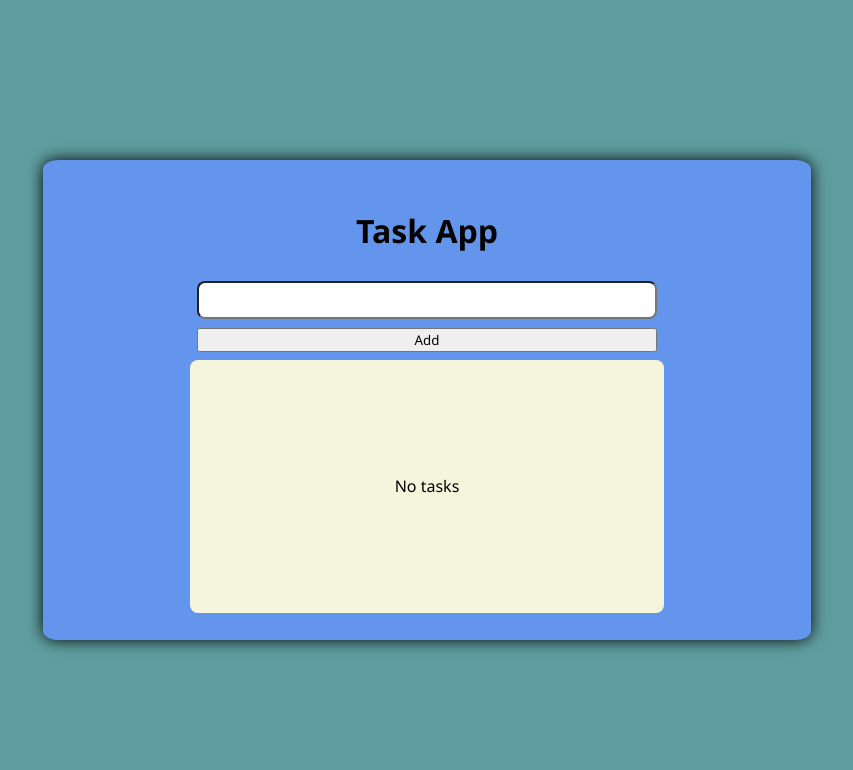
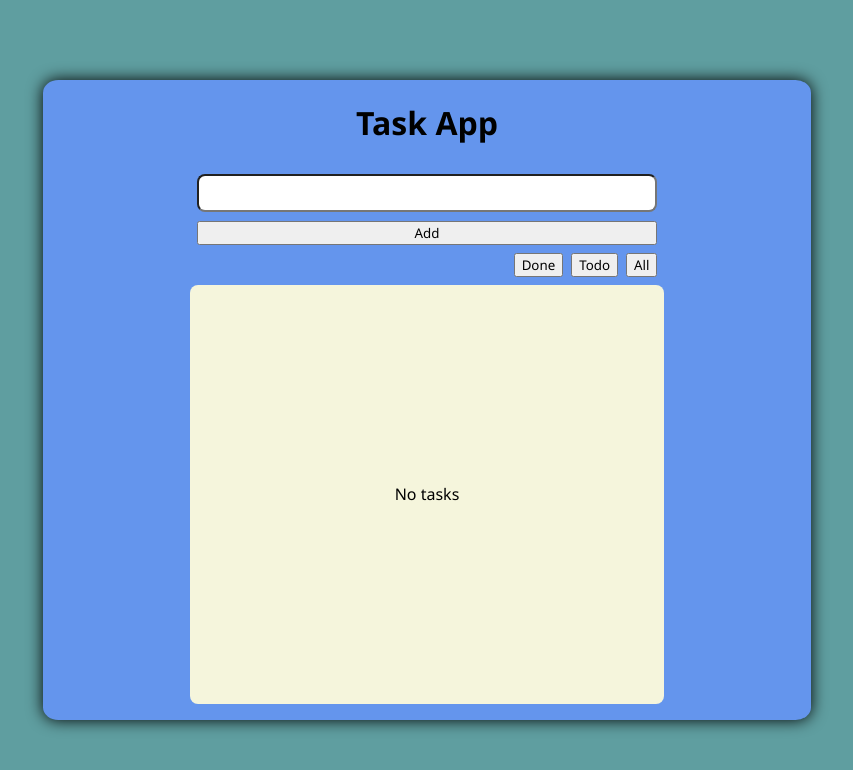
Before and after one commit to JoaoLuixz/task-app, a Vue app: page / in a window 1280 px wide. Shown: the top 770 px of the page, without its empty margins (213-1066 px from the left). Built offline with nearby package versions, Linux system fonts and the light colour scheme; the HTML template or start-up script is replaced by a standard one.

Commit message:
feat: add `FilterButton` component to filter tasks style: improve tasks container width

```diff
--- a/src/App.vue
+++ b/src/App.vue
@@ -1,13 +1,26 @@
 <script setup lang="ts">
 import { ref, computed, watch } from 'vue'
-import type { Task } from './types'
+import type { Task, TaskFilter } from './types'
 import TaskForm from './components/TaskForm.vue'
 import TaskList from './components/TaskList.vue'
 import { getFromLocalStorage, saveOnLocalStorage } from './utils/localStorage'
+import FilterButton from './components/FilterButton.vue'
 
 const tasks = ref<Task[]>(getFromLocalStorage())
 
 const hasTasks = computed(() => tasks.value.length > 0)
+
+const filteringTasksBy = ref<TaskFilter>('all')
+
+const filteredTasks = computed(() => {
+  return tasks.value.filter((tasks) => {
+    if (filteringTasksBy.value === 'all') return true
+
+    if (filteringTasksBy.value === 'done') return tasks.isDone
+
+    return !tasks.isDone
+  })
+})
 
 function addTask(newTaskContent: string) {
   const newTask: Task = { id: crypto.randomUUID(), content: newTaskContent, isDone: false }
@@ -23,6 +36,9 @@ function deleteTask(taskId: string) {
   tasks.value = tasks.value.filter((task) => task.id !== taskId)
 }
 
+function changeTaskListFilter(newFilter: TaskFilter) {
+  filteringTasksBy.value = newFilter
+}
 watch(tasks.value, () => {
   saveOnLocalStorage(tasks.value)
 })
@@ -34,11 +50,19 @@ watch(tasks.value, () => {
       <div>
         <h1>Task App</h1>
         <TaskForm @addTask="addTask" />
+        <div class="filter-buttons-container">
+          <FilterButton @changeFilter="changeTaskListFilter" buttonFilter="done">Done</FilterButton>
+          <FilterButton @changeFilter="changeTaskListFilter" buttonFilter="notDone"
+            >Todo</FilterButton
+          >
+          <FilterButton @changeFilter="changeTaskListFilter" buttonFilter="all">All</FilterButton>
+        </div>
+
         <div
           class="task-list-container"
           :class="{ 'justify-center': !hasTasks, ' justify-start': hasTasks }"
         >
-          <TaskList :tasks @toggleTask="toggleTask" @deleteTask="deleteTask" />
+          <TaskList :tasks="filteredTasks" @toggleTask="toggleTask" @deleteTask="deleteTask" />
           <span v-if="tasks.length === 0">No tasks</span>
         </div>
       </div>
@@ -54,6 +78,15 @@ watch(tasks.value, () => {
 .justify-start {
   justify-content: start;
 }
+
+.filter-buttons-container {
+  display: flex;
+  flex-direction: row;
+  justify-content: right;
+  height: fit-content;
+  width: 100%;
+}
+
 main {
   display: flex;
   flex-direction: column;
@@ -76,17 +109,18 @@ main {
 .task-list-container {
   background-color: beige;
   width: 100%;
-  height: 50%;
   padding: 0.4rem;
   border-radius: 0.5rem;
   overflow: auto;
+  margin-bottom: 1rem;
 }
 
 .card {
   width: 60%;
-  height: 60%;
+  height: 80%;
   background-color: cornflowerblue;
   border-radius: 2%;
   box-shadow: 0 0 1rem;
+  margin: 1rem 0;
 }
 </style>
--- /dev/null
+++ b/src/components/FilterButton.vue
@@ -0,0 +1,14 @@
+<script setup lang="ts">
+import type { TaskFilter } from '@/types'
+
+const emit = defineEmits<{ changeFilter: [newFilter: TaskFilter] }>()
+const props = defineProps<{ buttonFilter: TaskFilter }>()
+
+function handleButtonClick() {
+  emit('changeFilter', props.buttonFilter)
+}
+</script>
+
+<template>
+  <button v-on:click="handleButtonClick"><slot /></button>
+</template>
--- a/src/types.ts
+++ b/src/types.ts
@@ -3,3 +3,5 @@ export interface Task {
   content: string
   isDone: boolean
 }
+
+export type TaskFilter = 'done' | 'notDone' | 'all'
```
